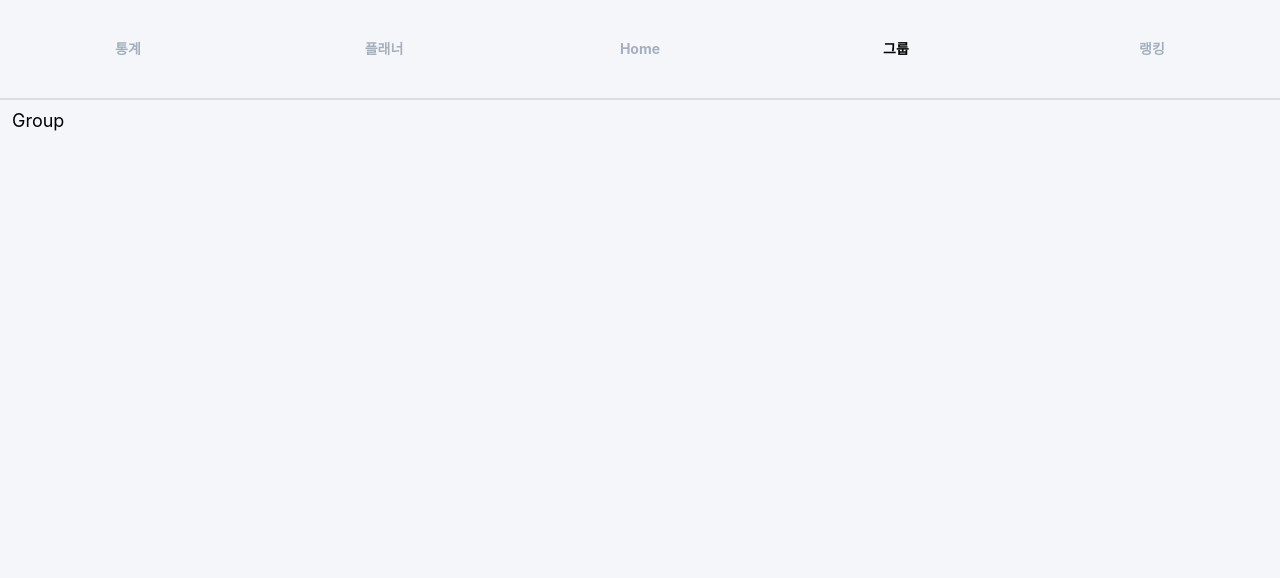
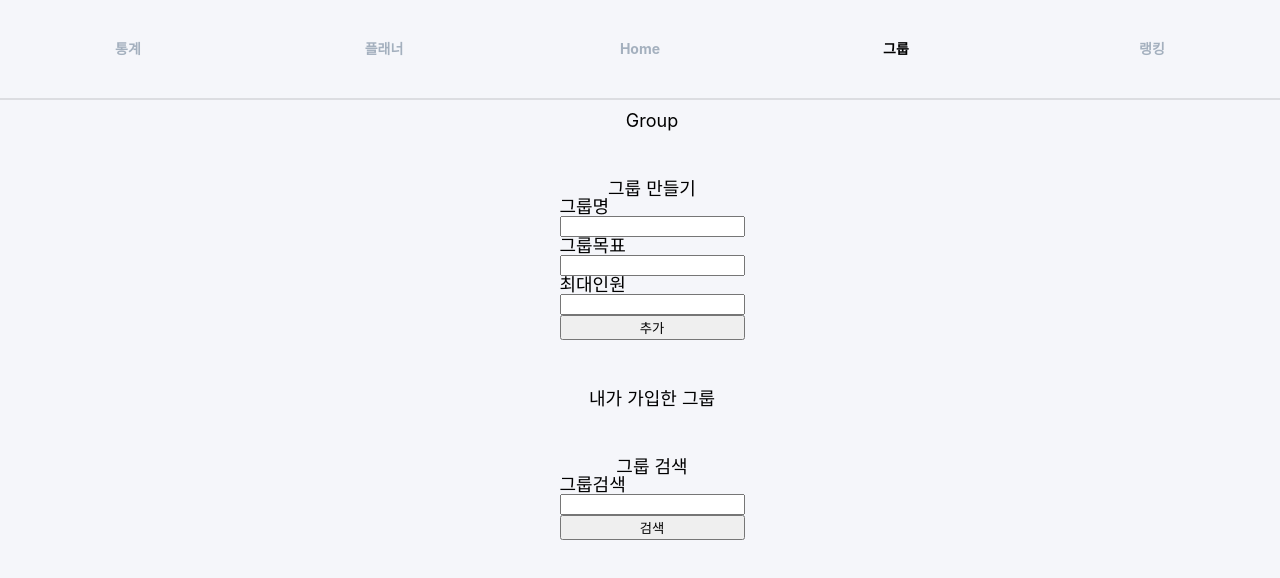
Before and after one commit to kimyouknow/yulpum, a React (Create React App) app in the folder client/: page /group in a window 1280 px wide. Shown: the top 578 px of the page. Built offline with nearby package versions, Linux system fonts and the light colour scheme; no server answers.

Commit message:
build group - create,get,search

```diff
--- a/client/src/Routes/Group/GroupContainer.js
+++ b/client/src/Routes/Group/GroupContainer.js
@@ -1,9 +1,59 @@
-import React from "react";
+import React, {useState, useEffect} from "react";
 import GroupPresenter from "./GroupPresenter";
+import { useDispatch, useSelector } from 'react-redux';
+import { createGroup, getMyGroup, searchGroup } from "../../_actions/group_actions";
 
 const GroupContainer = () => {
+    const tokenData = document.cookie.split("=")[1];
+    const dispatch = useDispatch();
+    const {user, group} = useSelector((state) => state);
+    const [groupName, setGroupName] = useState("");
+    const [groupGoal, setGroupGoal] = useState("")
+    const [groupMax, setGroupMax] = useState("")
+    const [search, setSearch] = useState("")
+    const onSubmitHandler = async(e, type) => {
+        e.preventDefault();
+        if(type === "create"){
+            let body = {
+                token: tokenData,
+                groupName,
+                groupMax,
+                groupGoal,
+            }
+            const server = await dispatch(createGroup(body));
+            console.log(server);
+        } else {
+            let body = {
+                search
+            }
+            const server = await dispatch(searchGroup(body));
+            console.log(server);
+        }
+    }
+    const getGroupData = async() => {
+        let body = {
+            token: tokenData
+        }
+        const server = await dispatch(getMyGroup(body));
+        console.log(server);
+    }
+    useEffect(() => {
+        getGroupData();
+    }, [])
     return(
-        <GroupPresenter />
+        <GroupPresenter
+        onSubmitHandler={onSubmitHandler}
+        inputData={{
+            groupName,
+            groupGoal,
+            groupMax,
+            search,
+            setGroupName,
+            setGroupGoal,
+            setGroupMax,
+            setSearch,
+        }}
+        />
         )
 }
 export default GroupContainer
--- a/client/src/Routes/Group/GroupPresenter.js
+++ b/client/src/Routes/Group/GroupPresenter.js
@@ -1,8 +1,56 @@
 import React from "react";
+import styled from "styled-components";
+import LoaderCotainer from "../../Components/Loader";
 
-const GroupPresenter = () => (
-    <>
-        <h1>Group</h1>
-    </>
-)
+const Container = styled.div`
+    display: flex;
+    flex-direction: column;
+    align-items:center;
+    margin-bottom: 50px;
+`;
+const Header = styled.div`
+    margin-bottom: 50px;
+`;
+const Body = styled.div`
+    display: flex;
+    flex-direction: column;
+    align-items:center;
+`;
+
+const GroupPresenter = ({inputData, onSubmitHandler}) => {
+    const {groupName, groupGoal, groupMax, search, setGroupName, setGroupGoal, setGroupMax, setSearch, } = inputData;
+    return(
+        <Container>
+            <Header>Group</Header>
+            <Body>
+                <Container>
+                    <h3>그룹 만들기</h3>
+                    <form onSubmit={(e => onSubmitHandler(e, "create"))}
+                    style={{display: "flex", flexDirection:"column"}}>
+                        <label>그룹명</label>
+                        <input type="text" value={groupName} onChange={(e) => setGroupName(e.target.value)} />
+                        <label>그룹목표</label>
+                        <input type="number" value={groupGoal} onChange={(e) => setGroupGoal(e.target.value)} />
+                        <label>최대인원</label>
+                        <input type="number" value={groupMax} onChange={(e) => setGroupMax(e.target.value)} />
+                        <input type="submit" value="추가" />
+                    </form>
+                </Container>
+                <Container>
+                    <h3>내가 가입한 그룹</h3>
+                    {/* 내 그룹표시 */}
+                </Container>
+                <Container>
+                    <h3>그룹 검색</h3>
+                    <form onSubmit={(e => onSubmitHandler(e, "search"))}
+                        style={{display: "flex", flexDirection:"column"}}>
+                        <label>그룹검색</label>
+                        <input type="text" value={search} onChange={(e) => setSearch(e.target.value)} />
+                        <input type="submit" value="검색" />
+                    </form>
+                </Container>
+            </Body>
+        </Container>
+    )
+}
 export default GroupPresenter
--- /dev/null
+++ b/client/src/_actions/group_actions.js
@@ -0,0 +1,29 @@
+import axios from 'axios';
+import { GET_GROUP, GET_MY_GROUP } from './types';
+
+export function getMyGroup(dataTosubmit) {
+    const request = axios.post('/api/group/get-myGroup', dataTosubmit)
+            .then(response => response.data)
+    return {
+        type: GET_MY_GROUP,
+        payload: request
+    }
+}
+
+export function createGroup(dataTosubmit) {
+    const request = axios.post('/api/group/create-group', dataTosubmit)
+            .then(response => response.data)
+    return {
+        type: GET_MY_GROUP,
+        payload: request
+    }
+}
+
+export function searchGroup(dataTosubmit) {
+    const request = axios.post('/api/group/get-group', dataTosubmit)
+            .then(response => response.data)
+    return {
+        type: GET_GROUP,
+        payload: request
+    }
+}
--- a/client/src/_actions/types.js
+++ b/client/src/_actions/types.js
@@ -21,3 +21,19 @@ export const SET_TODAY = "setToday";
 export const PREV_MONTH = "prevMonth";
 export const NEXT_MONTH = "nextMonth";
 export const CHANGE_DATE = "changeDate";
+
+export const CREATE_GROUP = "createGroup";
+export const ADD_GROUP = "addGroup";
+export const EXIT_GROUP = "exitGroup";
+export const DELETE_GROUP = "deleteGroup";
+// const{
+//     token,
+//     group_id // 삭제할 그룹 아이디
+// } = req.body;
+export const GET_MY_GROUP = "getMyGroup";
+export const GET_GROUP = "getGroup";
+// 그룹생성: "/create-group"
+// (유저의)그룹추가(가입): "/add-group";
+// (유저의)그룹삭제 "/delete-group";
+// (유저의)그룹 보기 = "/get-myGroup";
+// 그룹 검색 = "/get-group";
--- /dev/null
+++ b/client/src/_reducers/group_reducer.js
@@ -0,0 +1,25 @@
+import { ADD_GROUP, CREATE_GROUP, DELETE_GROUP, EXIT_GROUP, GET_GROUP, GET_MY_GROUP } from "../_actions/types";
+
+const initState = {
+
+}
+
+const groupReducer = (state=initState, action) => {
+    switch (action.type) {
+        case GET_MY_GROUP:
+            return {...state, groupData: action.payload}
+        case CREATE_GROUP:
+                return {...state, groupData: action.payload}
+        case ADD_GROUP:
+            return {...state, groupData: action.payload}
+        case DELETE_GROUP:
+            return {...state, groupData: action.payload}
+        case EXIT_GROUP:
+                return {...state, groupData: action.payload}
+        case GET_GROUP:
+            return {...state, groupData: action.payload}
+        default:
+            return state;
+    }
+}
+export default groupReducer;
--- a/client/src/_reducers/index.js
+++ b/client/src/_reducers/index.js
@@ -3,12 +3,14 @@ import user from './user_reducer';
 import subject from "./subject_reducer";
 import timer from "./timer_reducer";
 import calendar from "./calendar_reducer";
+import group from "./group_reducer";
 
 const rootReducer = combineReducers({
     user,
     subject,
     timer,
-    calendar
+    calendar,
+    group
 })
 
 export default rootReducer;
--- a/client/src/_reducers/timer_reducer.js
+++ b/client/src/_reducers/timer_reducer.js
@@ -1,6 +1,6 @@
 import { UPDATE_TIMER, GET_SUBJECT_TIME } from "../_actions/types";
 
-export default function (state={}, action) {
+const timerReducer = (state={}, action) => {
     switch(action.type) {
         case UPDATE_TIMER:
             return{...state, timerData: action.payload}
@@ -10,3 +10,4 @@ export default function (state={}, action) {
             return state;
     }
 }
+export default timerReducer;
```
